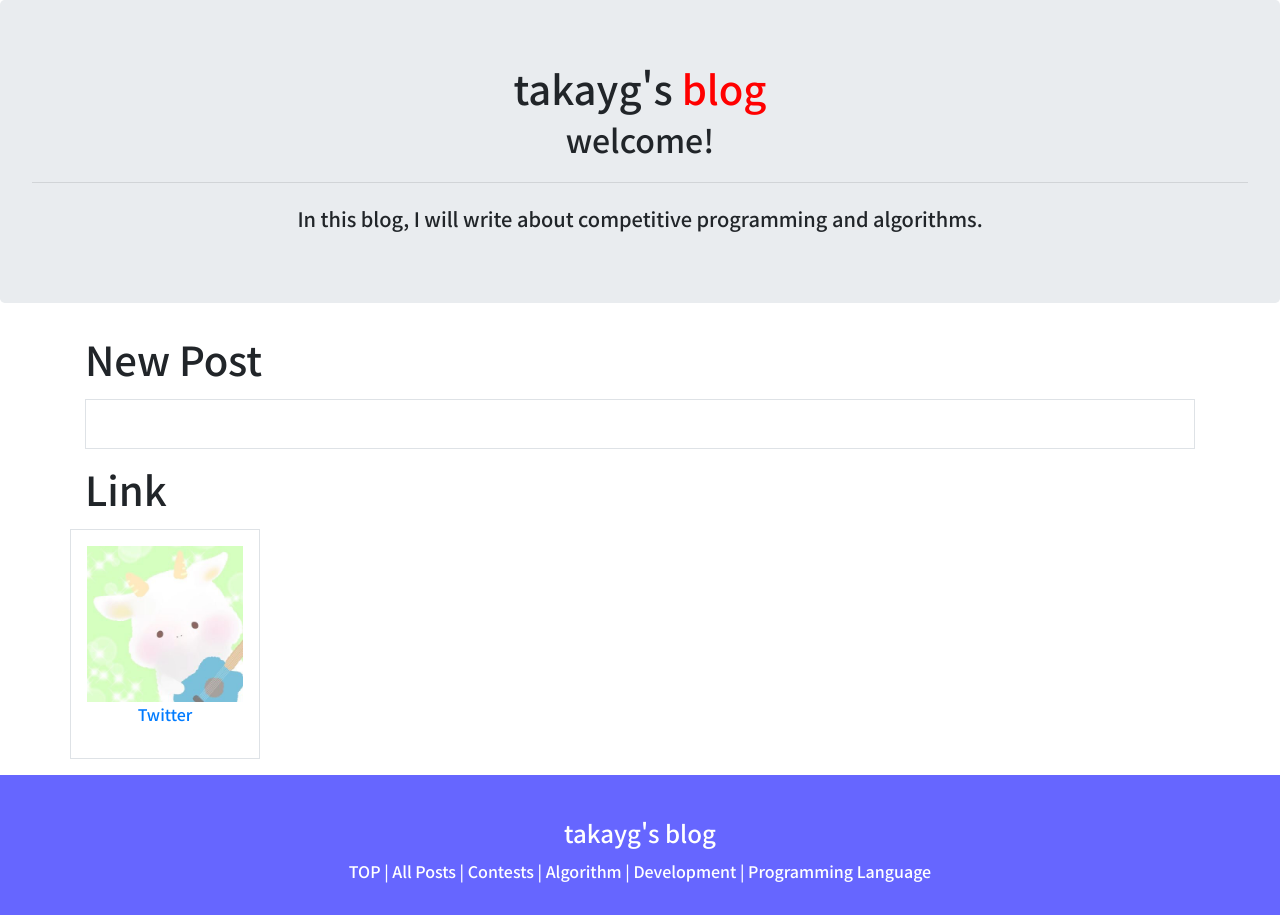
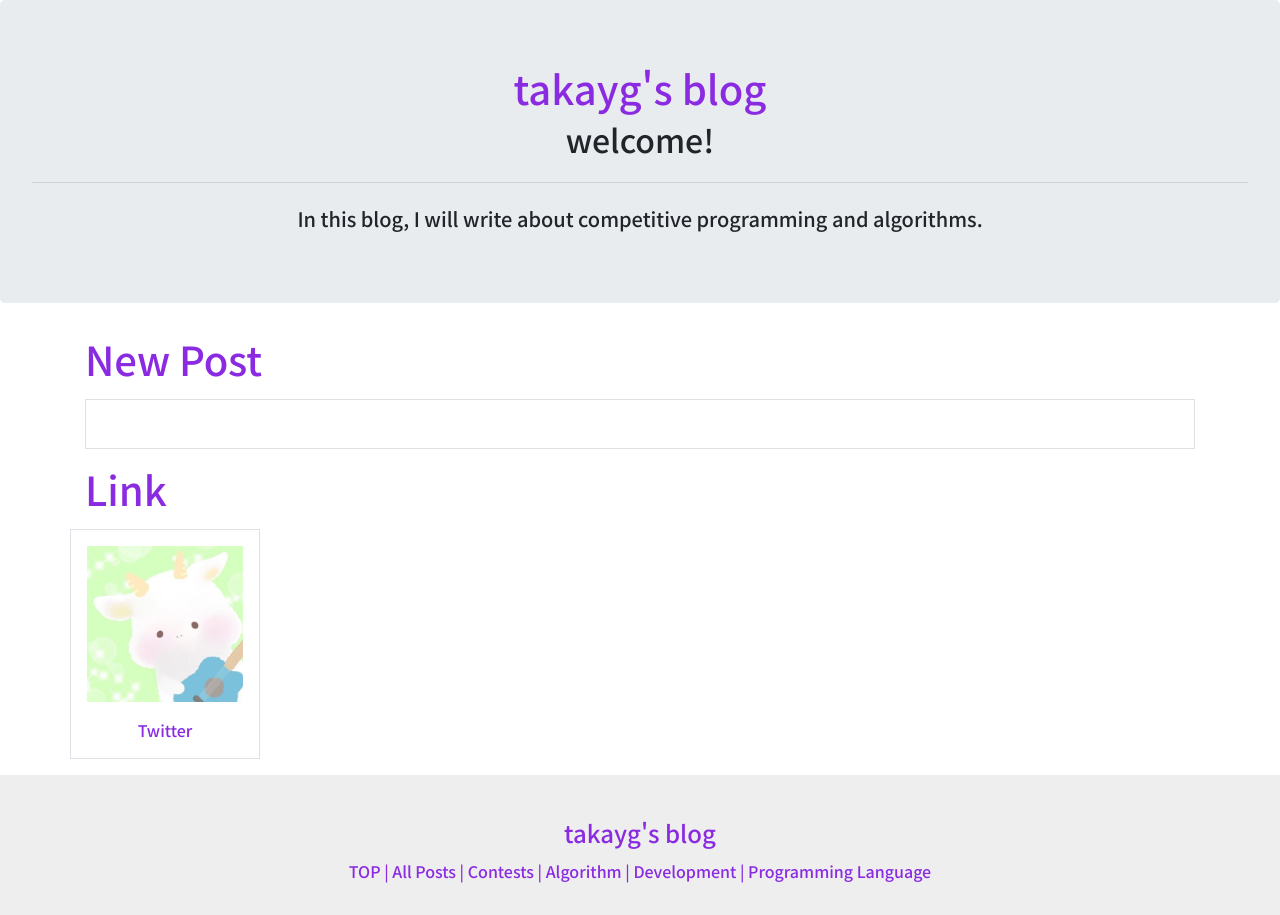
Before and after one commit to takayg/takayg_blog, a Django app: page / in a window 1280 px wide. Shown: the part 56-971 px from the top of the page. Run offline with Django 3.2, Linux system fonts and the light colour scheme; data that the repository does not hold is empty; some libraries are stand-ins or nearby versions.

```diff
--- a/blog/static/css/blog.css
+++ b/blog/static/css/blog.css
@@ -17,8 +17,7 @@
 }
 
 .footer {
-    color: #fff;
-    background-color: #6666FF;
+    background-color: #eee;
     height: 140px;
     padding: 40px;
 }
@@ -30,3 +29,7 @@
 body {
     font-family: 'Noto Sans JP', sans-serif;
 }
+
+a {
+    color: blueviolet;
+}
--- a/blog/templates/base.html
+++ b/blog/templates/base.html
@@ -13,8 +13,8 @@
     <link rel="preconnect" href="https://fonts.gstatic.com">
     <link href="https://fonts.googleapis.com/css2?family=Noto+Sans+JP:wght@500&display=swap" rel="stylesheet">
 </head>
-<body>
-    <nav class="navbar navbar-expand-lg navbar-dark" style="background-color: blueviolet;">
+<body class="d-flex flex-column" style="min-height: 100vh;" >
+    <nav class="navbar navbar-expand-lg navbar-dark" style="background-color:blueviolet;">
         <a class="navbar-brand" href="{% url 'index' %}">takayg's blog</a>
         <button class="navbar-toggler" type="button" data-toggle="collapse" data-target="#navbarNav" aria-controls="navbarNav" aria-expanded="false" aria-label="Toggle navigation">
             <span class="navbar-toggler-icon"></span>
@@ -39,17 +39,19 @@
             </ul>
         </div>
     </nav>
+    <main class="mb-auto">
     {% block content %}
     {% endblock %}
+    </main>
     <div class="footer">
-        <div class="footer-logo text-center"><a href="{% url 'index' %}" style="color: white;">takayg's blog</a></div>
+        <div class="footer-logo text-center"><a href="{% url 'index' %}" style="color: blueviolet;">takayg's blog</a></div>
         <div class="text-center mt-2">
-            <a href="{% url 'index' %}" style="color: white;">TOP |</a>
-            <a href="{% url 'list' %}" style="color: white;">All Posts |</a>
-            <a href="#" style="color: white;">Contests |</a>
-            <a href="#" style="color: white;">Algorithm |</a>
-            <a href="#" style="color: white;">Development |</a>
-            <a href="#" style="color: white;">Programming Language</a>
+            <a href="{% url 'index' %}" style="color: blueviolet;">TOP |</a>
+            <a href="{% url 'list' %}" style="color: blueviolet;">All Posts |</a>
+            <a href="#" style="color: blueviolet;">Contests |</a>
+            <a href="#" style="color: blueviolet;">Algorithm |</a>
+            <a href="#" style="color: blueviolet;">Development |</a>
+            <a href="#" style="color: blueviolet;">Programming Language</a>
         </div>
     </div>
 
--- a/blog/templates/index.html
+++ b/blog/templates/index.html
@@ -2,13 +2,13 @@
 {% load static %}
 {% block content %}
     <div class="jumbotron text-center">
-        <h1>takayg's <span style="color: red;">blog</span></h1>
+        <h1 style="color: blueviolet;">takayg's blog</h1>
         <h2>welcome!</h2>
         <hr class="my-4">
         <h5>In this blog, I will write about competitive programming and algorithms.</h5>
     </div>
     <div class="container">
-        <h1>New Post</h1>
+        <h1 style="color: blueviolet;">New Post</h1>
         <div class="container my-3 py-4 border">
             {% for post in posts %}
                 <ul>
@@ -20,11 +20,11 @@
                 </ul>
             {% endfor %}
         </div>
-        <h1>Link</h1>
+        <h1 style="color: blueviolet;">Link</h1>
         <div class="row my-3">
-            <div class="col-4 col-lg-2 border px-3 py-3 text-center">
+            <div class="col-4 col-lg-2 border px-3 pt-3 text-center">
                 <img src="{% static 'img/twitter_img.jpg' %}" class="img-fluid">
-                <p><a href="https://twitter.com/takayg1" target="_blank">Twitter</a></p>
+                <p class="pt-3"><a href="https://twitter.com/takayg1" target="_blank">Twitter</a></p>
             </div>
         </div>
     </div>
--- a/blog/urls.py
+++ b/blog/urls.py
@@ -5,4 +5,5 @@ urlpatterns = [
     path('', views.IndexView.as_view(), name='index'),
     path('detail/<slug:slug>/', views.PostDetailView.as_view(), name='detail'),
     path('list/', views.PostListView.as_view(), name='list'),
+    path('404/', views.NotFoundView.as_view())
 ]
--- a/blog/views.py
+++ b/blog/views.py
@@ -19,6 +19,9 @@ class PostDetailView(generic.DetailView):
 
 class PostListView(generic.ListView):
     template_name = "post_list.html"
-    queryset = Post.objects.filter(published_date__lte=timezone.now()).order_by('-published_date')[0:5]
+    queryset = Post.objects.filter(published_date__lte=timezone.now()).order_by('-published_date')
     paginate_by = 20
     context_object_name = 'posts'
+
+class NotFoundView(generic.TemplateView):
+    template_name = "404.html"
```
Also changed, not shown: blog/templates/404.html (added, +10 -0 lines).
